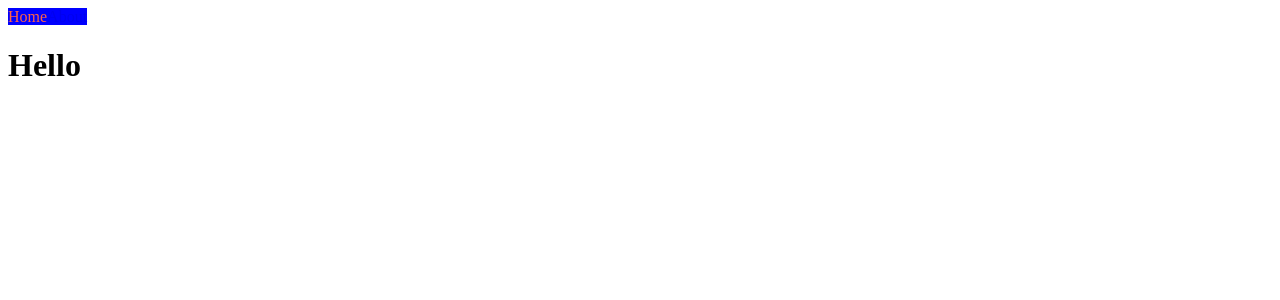
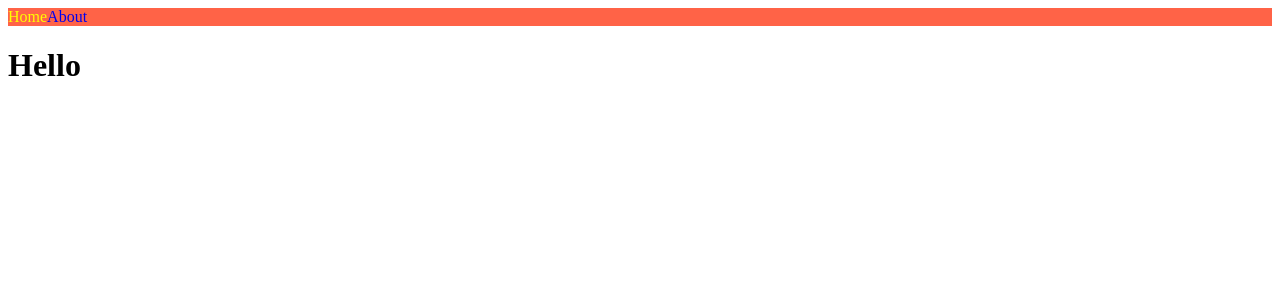
Before and after one commit to HTaeha/nextjs-intro, a Next.js app: page / in a window 1280 px wide. Shown: the top 300 px of the page. Built offline with nearby package versions, Linux system fonts and the light colour scheme.

Commit message:
style jsx

```diff
--- a/components/NavBar.js
+++ b/components/NavBar.js
@@ -1,17 +1,27 @@
 import Link from 'next/link'
 import { useRouter } from 'next/router'
-import styles from "./NavBar.module.css"
 
 export default function NavBar() {
     const router = useRouter()
     return (
         <nav>
             <Link href="/">
-                <a className={`${styles.link} ${router.pathname === '/'? styles.active:""}`}>Home</a>
+                <a className={router.pathname === '/' ? "active":""}>Home</a>
             </Link>
             <Link href="/about">
-                <a className={[styles.link, router.pathname === '/about'? styles.active:""].join(' ')}>About</a>
+                <a className={router.pathname === '/about' ? "active":""}>About</a>
             </Link>
+            <style jsx>{`
+                nav {
+                    background-color: tomato;
+                }
+                a {
+                    text-decoration: none;
+                }
+                .active {
+                    color: yellow;
+                }
+            `}</style>
         </nav>
     )
 }
--- a/components/NavBar.module.css
+++ /dev/null
@@ -1,8 +0,0 @@
-.link {
-    text-decoration: none;
-    background-color: blue;
-}
-
-.active {
-    color: tomato;
-}
```
